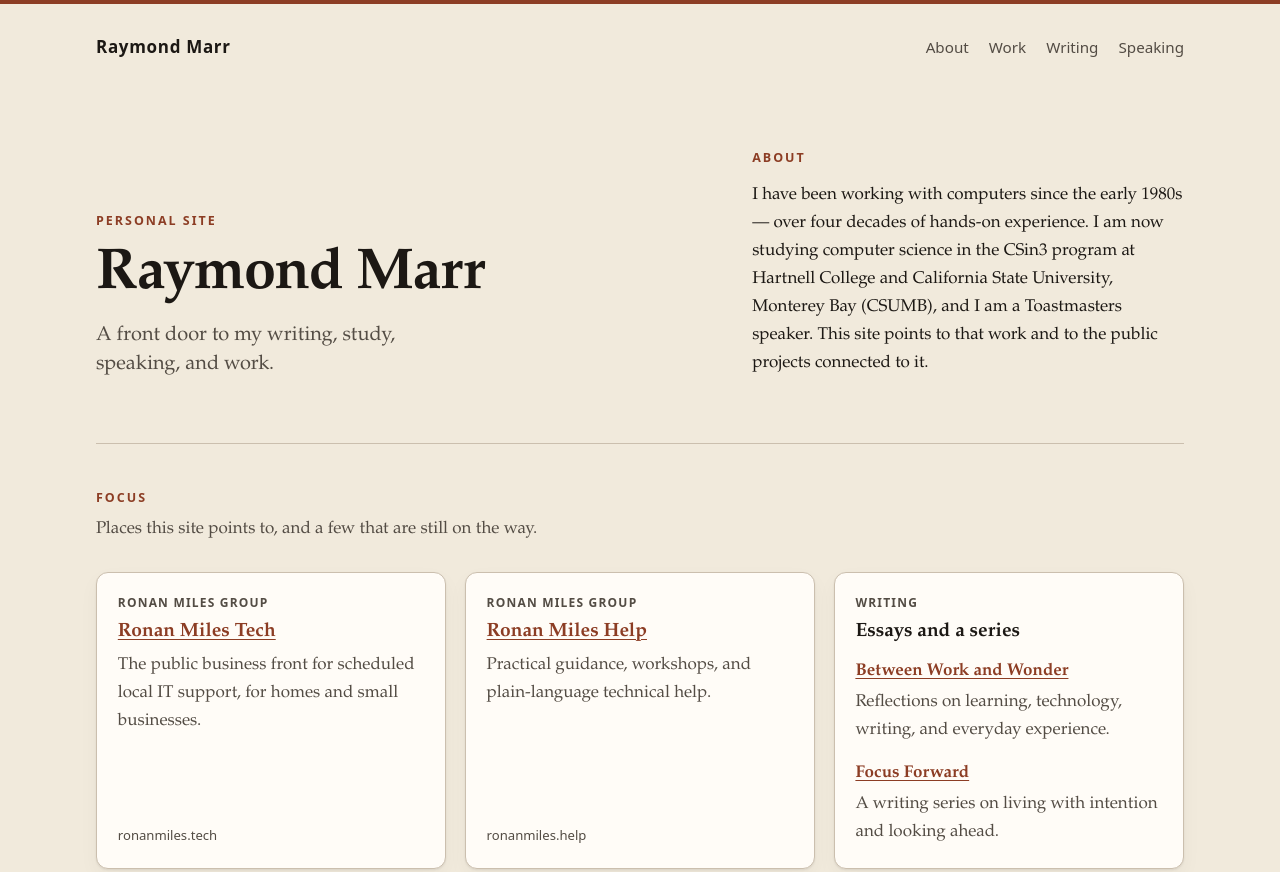
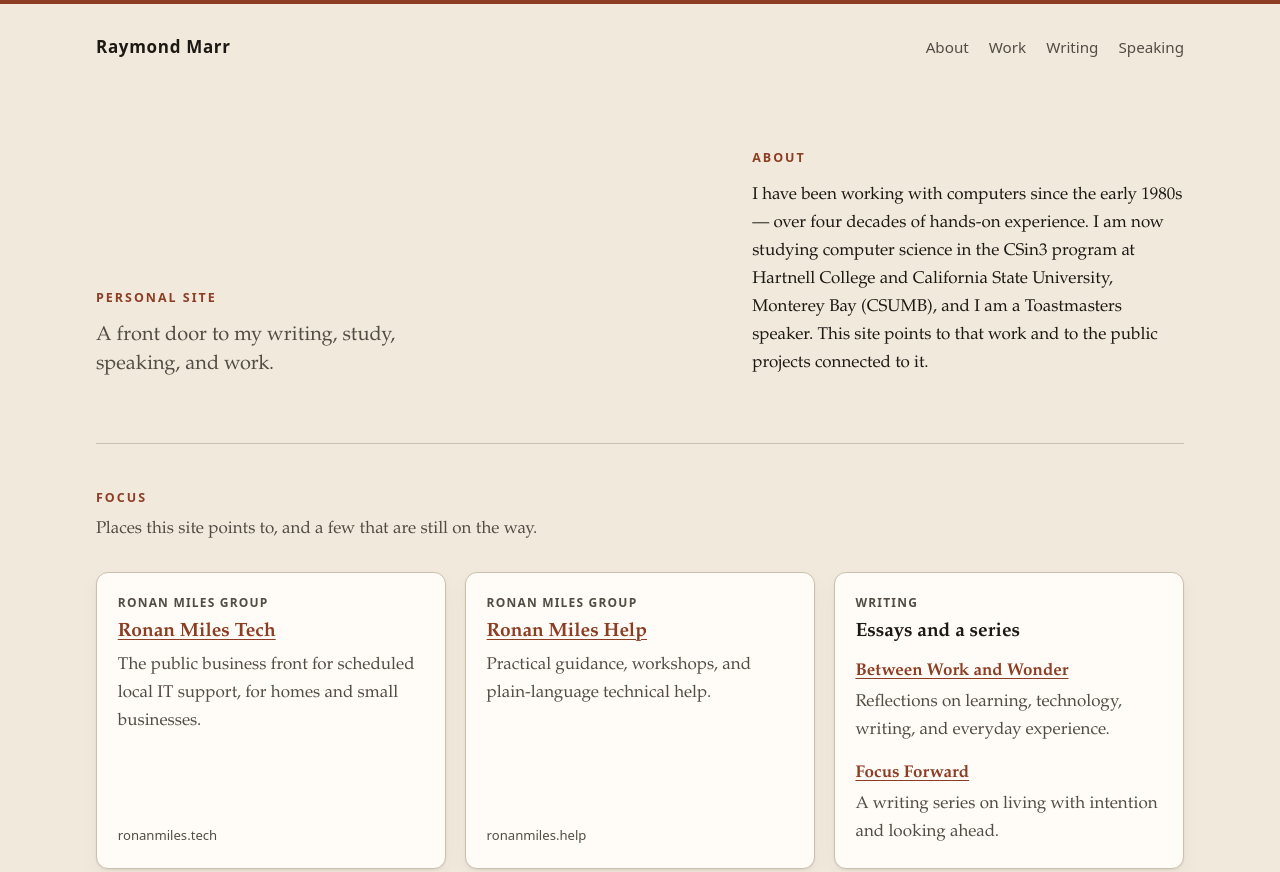
Before and after one commit to rlmarr-pixel/raymondmarr.com, a plain HTML site: page index.html in a window 1280 px wide. Shown: the top 872 px of the page. Drawn offline with Linux system fonts and the light colour scheme.

Commit message:
Hide duplicate hero name visually; keep it for screen readers

```diff
--- a/home.css
+++ b/home.css
@@ -340,3 +340,5 @@ footer p {
     scroll-behavior: auto;
   }
 }
+
+.visually-hidden{position:absolute;width:1px;height:1px;padding:0;margin:-1px;overflow:hidden;clip:rect(0 0 0 0);white-space:nowrap;border:0}
--- a/index.html
+++ b/index.html
@@ -26,7 +26,7 @@
     <div class="intro">
       <section class="hero" aria-labelledby="site-title">
         <p class="eyebrow">Personal site</p>
-        <h1 id="site-title">Raymond Marr</h1>
+        <h1 id="site-title" class="visually-hidden">Raymond Marr</h1>
         <p class="lede">A front door to my writing, study, speaking, and work.</p>
       </section>
 
```
